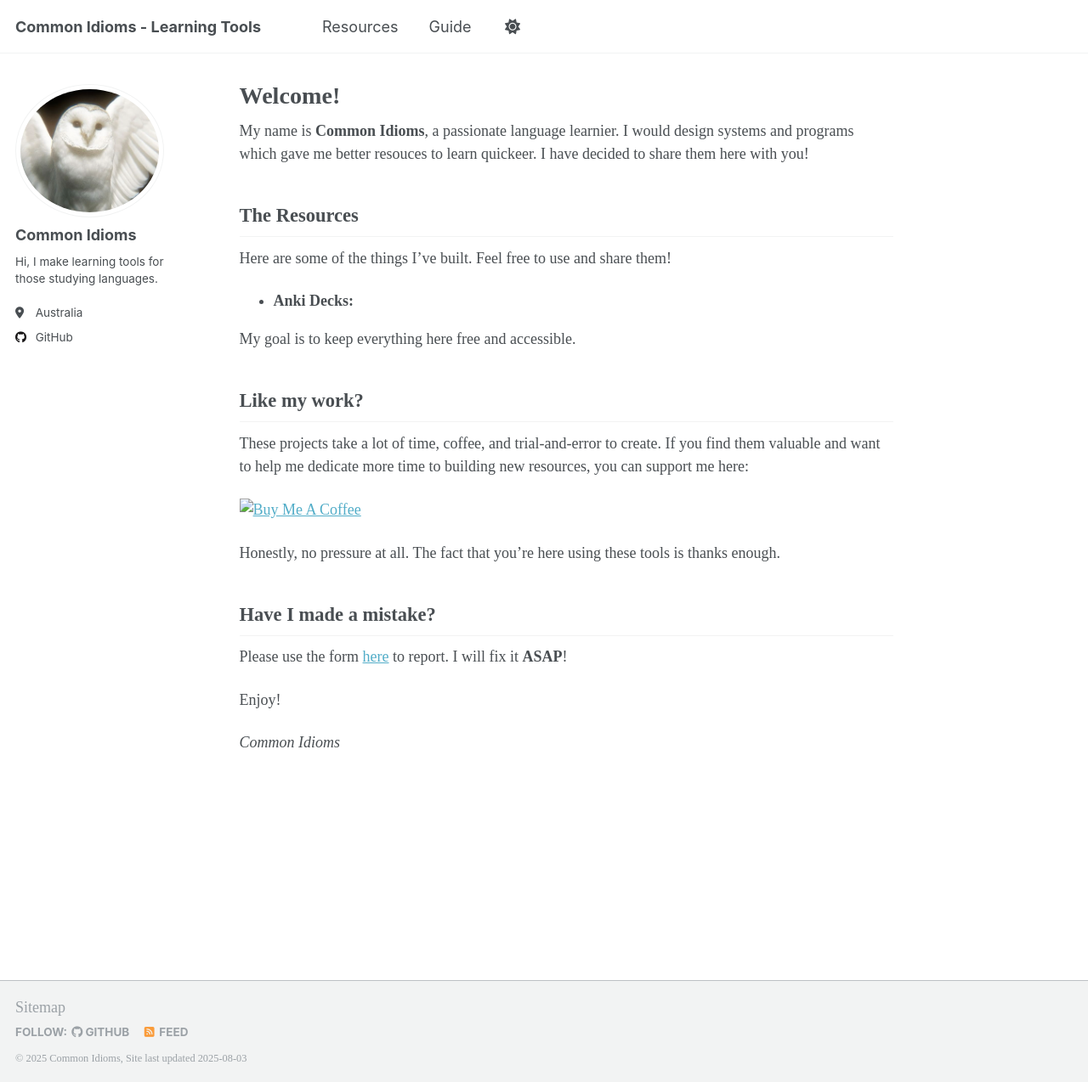
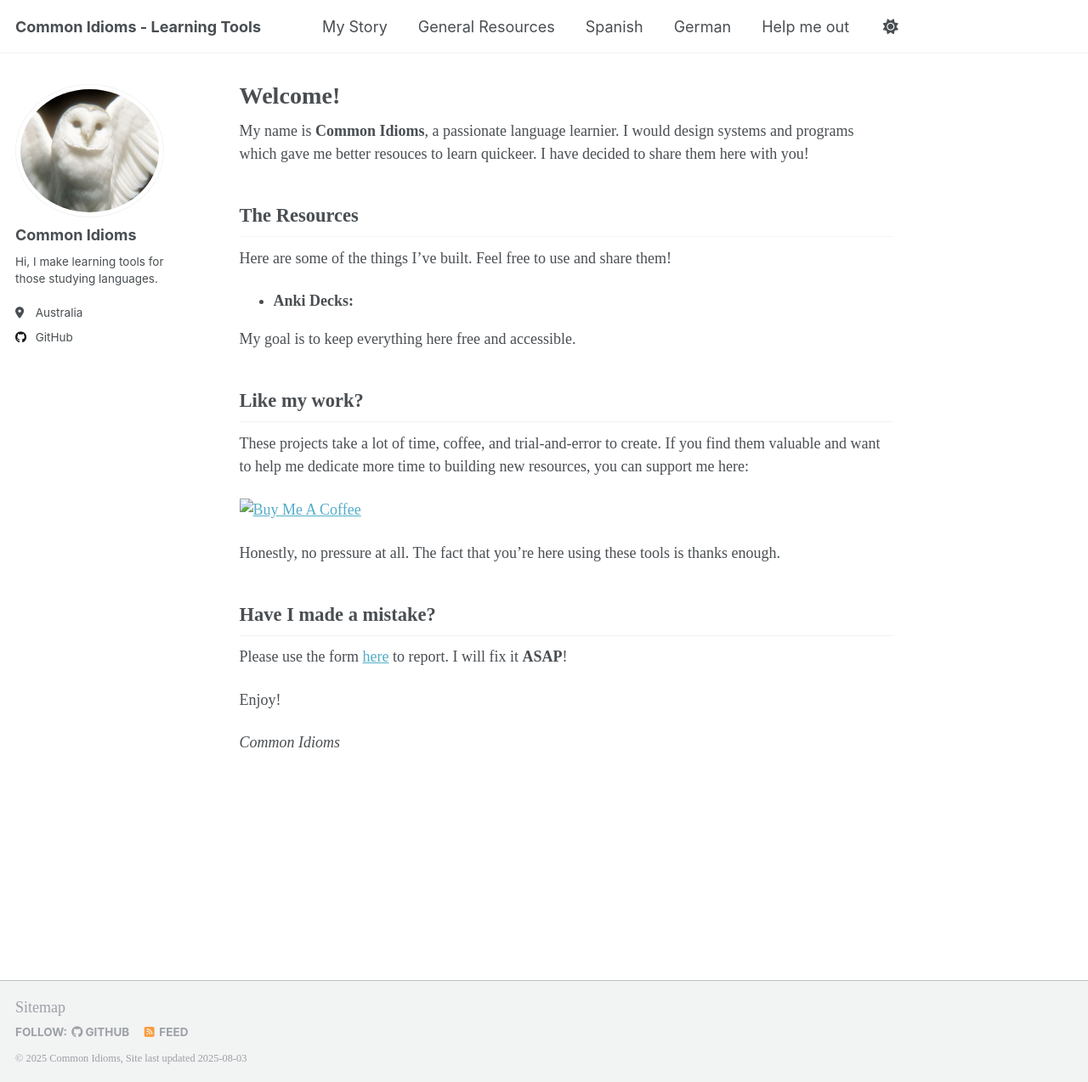
Before and after one commit to common-idioms/common-idioms.github.io, a Jekyll site: the page built from _pages/about.md, in a window 1280 px wide and 1274 px high. Shown: the whole window at 85% size. Built offline with Jekyll 4.4.1, drawn with Linux system fonts in a browser that asks for light colours; some web fonts are replaced; a script that is not in the unit is left out.

Commit message:
Update navigation.yml

```diff
--- a/_data/navigation.yml
+++ b/_data/navigation.yml
@@ -8,11 +8,21 @@
 #      Markdown formatted page while the second is generated using JSON.
 
 main:
-  - title: "Resources"
+
+  - title: "My Story"
+    url: /mystory/
+
+  - title: "General Resources"
     url: /resources/
 
   # - title: "CV"
   #   url: /cv-json/
 
-  - title: "Guide"
-    url: /markdown/
+  - title: "Spanish"
+    url: /spanish/
+
+  - title: "German"
+    url: /German/
+
+  - title: "Help me out"
+    url: /help-me-out/
```
